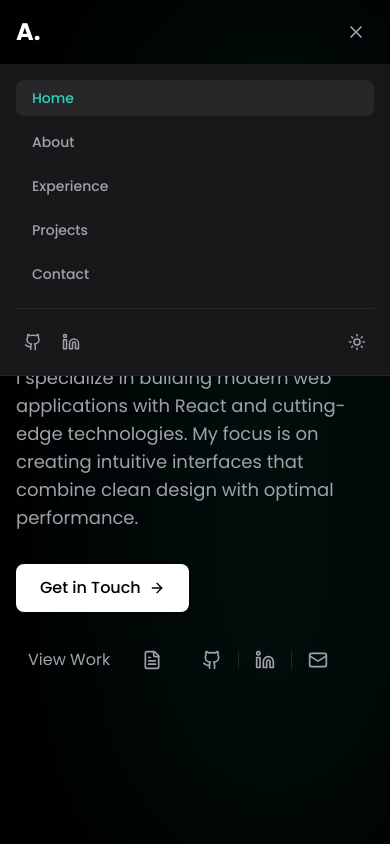
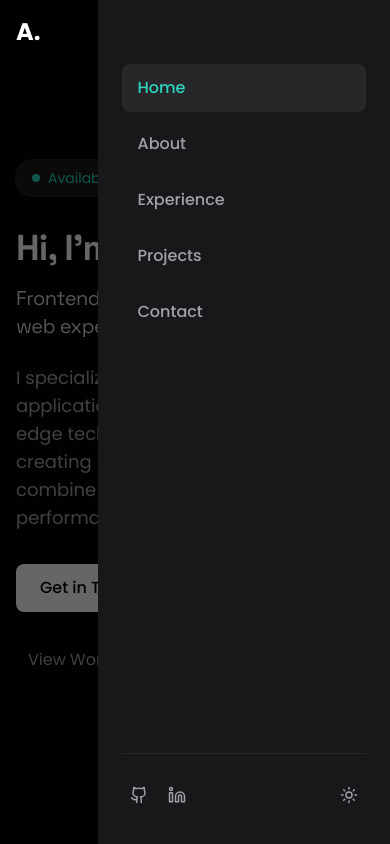
Before and after one commit to aashusoni22/Aashutosh-dev-porfolio, a React (Vite) app: page / in a window 390 px wide. Both pictures are taken after a click on the button 356 px from the left and 32 px from the top of the page. Shown: the top 844 px of the page. Built offline with nearby package versions, Linux system fonts and the light colour scheme.

Commit message:
mobile nav fixed

```diff
--- a/src/components/layout/Navbar.jsx
+++ b/src/components/layout/Navbar.jsx
@@ -27,28 +27,89 @@ const Navbar = () => {
   const { theme, setTheme } = useContext(ThemeContext);
   const isDarkMode = theme === "dark";
 
+  // Handle scroll events and section detection
   useEffect(() => {
     const handleScroll = () => {
       setIsScrolled(window.scrollY > 20);
-      const sections = navItems.map((item) => item.href.substring(1));
-      const current = sections.find((section) => {
-        const element = document.getElementById(section);
-        if (element) {
-          const rect = element.getBoundingClientRect();
-          return rect.top <= 100 && rect.bottom >= 100;
+
+      // Get all sections
+      const sectionElements = navItems.map((item) => ({
+        id: item.href.substring(1),
+        element: document.getElementById(item.href.substring(1)),
+      }));
+
+      // Find the current section
+      let currentSection = null;
+      const scrollPosition = window.scrollY + 100; // Offset for header
+
+      for (const { id, element } of sectionElements) {
+        if (!element) continue;
+
+        const offsetTop = element.offsetTop;
+        const offsetBottom = offsetTop + element.offsetHeight;
+
+        if (scrollPosition >= offsetTop && scrollPosition < offsetBottom) {
+          currentSection = id;
+          break;
         }
-        return false;
-      });
-      if (current) setActiveSection(current);
+      }
+
+      if (currentSection) {
+        setActiveSection(currentSection);
+      }
     };
 
     window.addEventListener("scroll", handleScroll);
+    handleScroll(); // Initial check
     return () => window.removeEventListener("scroll", handleScroll);
   }, []);
 
+  // Handle mobile menu scroll lock
+  useEffect(() => {
+    if (isMobileMenuOpen) {
+      document.body.style.overflow = "hidden";
+    } else {
+      document.body.style.overflow = "";
+    }
+    return () => {
+      document.body.style.overflow = "";
+    };
+  }, [isMobileMenuOpen]);
+
+  // Handle link clicks
+  const handleNavClick = (e, href) => {
+    e.preventDefault();
+    const targetId = href.substring(1);
+    const targetElement = document.getElementById(targetId);
+
+    if (targetElement) {
+      const headerOffset = 80; // Height of your fixed header
+      const elementPosition = targetElement.getBoundingClientRect().top;
+      const offsetPosition =
+        elementPosition + window.pageYOffset - headerOffset;
+
+      if (isMobileMenuOpen) {
+        setIsMobileMenuOpen(false);
+        // Wait for mobile menu animation to complete
+        setTimeout(() => {
+          window.scrollTo({
+            top: offsetPosition,
+            behavior: "smooth",
+          });
+        }, 300);
+      } else {
+        window.scrollTo({
+          top: offsetPosition,
+          behavior: "smooth",
+        });
+      }
+    }
+  };
+
   return (
+    <>
       <header
-      className={`fixed top-0 left-0 right-0 z-50 transition-[background-color,border-color] duration-200
+        className={`fixed top-0 left-0 right-0 z-50 transition-all duration-200
           ${
             isScrolled
               ? isDarkMode
@@ -62,6 +123,7 @@ const Navbar = () => {
             {/* Logo */}
             <a
               href="#home"
+              onClick={(e) => handleNavClick(e, "#home")}
               className={`text-2xl font-bold transition-colors ${
                 isDarkMode ? "text-white" : "text-zinc-900"
               }`}
@@ -75,6 +137,7 @@ const Navbar = () => {
                 <a
                   key={item.href}
                   href={item.href}
+                  onClick={(e) => handleNavClick(e, item.href)}
                   className={`relative text-sm font-medium transition-colors duration-200 ${
                     activeSection === item.href.substring(1)
                       ? isDarkMode
@@ -92,14 +155,18 @@ const Navbar = () => {
                       className={`absolute -bottom-1 left-0 w-full h-0.5 ${
                         isDarkMode ? "bg-teal-400" : "bg-teal-600"
                       }`}
-                    transition={{ type: "spring", bounce: 0.2, duration: 0.6 }}
+                      transition={{
+                        type: "spring",
+                        bounce: 0.2,
+                        duration: 0.6,
+                      }}
                     />
                   )}
                 </a>
               ))}
             </div>
 
-          {/* Desktop: Social Links & Theme Toggle */}
+            {/* Desktop Social Links & Theme Toggle */}
             <div className="hidden md:flex items-center space-x-4">
               {socialLinks.map(({ icon: Icon, href, label }) => (
                 <a
@@ -140,40 +207,58 @@ const Navbar = () => {
                   : "text-zinc-600 hover:text-zinc-900 hover:bg-zinc-100"
               }`}
               aria-label="Toggle mobile menu"
+              aria-expanded={isMobileMenuOpen}
+            >
+              <motion.div
+                animate={{ rotate: isMobileMenuOpen ? 90 : 0 }}
+                transition={{ duration: 0.2 }}
               >
                 {isMobileMenuOpen ? <X size={20} /> : <Menu size={20} />}
+              </motion.div>
             </button>
           </div>
         </nav>
+      </header>
 
-      {/* Mobile Menu */}
+      {/* Mobile Menu - Positioned relative to viewport */}
       <AnimatePresence>
         {isMobileMenuOpen && (
+          <>
+            {/* Backdrop */}
             <motion.div
-            initial={{ opacity: 0, height: 0 }}
-            animate={{ opacity: 1, height: "auto" }}
-            exit={{ opacity: 0, height: 0 }}
+              initial={{ opacity: 0 }}
+              animate={{ opacity: 1 }}
+              exit={{ opacity: 0 }}
               transition={{ duration: 0.2 }}
-            className={`border-b md:hidden overflow-hidden ${
-              isDarkMode
-                ? "bg-zinc-900 border-zinc-800"
-                : "bg-white border-zinc-200"
+              className="fixed inset-0 bg-black/60 z-40 md:hidden"
+              onClick={() => setIsMobileMenuOpen(false)}
+            />
+
+            {/* Mobile Menu Panel */}
+            <motion.div
+              initial={{ x: "100%" }}
+              animate={{ x: 0 }}
+              exit={{ x: "100%" }}
+              transition={{ type: "spring", bounce: 0, duration: 0.4 }}
+              className={`fixed right-0 top-0 bottom-0 w-3/4 max-w-sm z-50 md:hidden ${
+                isDarkMode ? "bg-zinc-900" : "bg-white"
               }`}
             >
-            <div className="max-w-6xl mx-auto px-4 sm:px-6 lg:px-8 py-4">
-              <div className="grid gap-2">
+              <div className="h-full overflow-y-auto">
+                <div className="p-6 pb-8">
+                  <div className="pt-10 space-y-2">
                     {navItems.map((item) => (
                       <a
                         key={item.href}
                         href={item.href}
-                    onClick={() => setIsMobileMenuOpen(false)}
-                    className={`px-4 py-2 rounded-lg text-sm font-medium transition-colors ${
+                        onClick={(e) => handleNavClick(e, item.href)}
+                        className={`block px-4 py-3 rounded-lg text-base font-medium transition-colors ${
                           activeSection === item.href.substring(1)
                             ? isDarkMode
                               ? "bg-zinc-800 text-teal-400"
                               : "bg-zinc-100 text-teal-600"
                             : isDarkMode
-                        ? "text-zinc-400 hover:bg-zinc-800 hover:text-white"
+                            ? "text-zinc-400 hover:bg-zinc-800/50 hover:text-white"
                             : "text-zinc-600 hover:bg-zinc-100 hover:text-zinc-900"
                         }`}
                       >
@@ -182,7 +267,7 @@ const Navbar = () => {
                     ))}
                   </div>
 
-              <div className="mt-4 pt-4 border-t border-zinc-200 dark:border-zinc-800">
+                  <div className="absolute bottom-8 left-6 right-6 pt-6 border-t border-zinc-200 dark:border-zinc-800">
                     <div className="flex items-center justify-between">
                       <div className="flex space-x-1">
                         {socialLinks.map(({ icon: Icon, href, label }) => (
@@ -203,10 +288,7 @@ const Navbar = () => {
                         ))}
                       </div>
                       <button
-                    onClick={() => {
-                      setTheme(isDarkMode ? "light" : "dark");
-                      setIsMobileMenuOpen(false);
-                    }}
+                        onClick={() => setTheme(isDarkMode ? "light" : "dark")}
                         className={`p-2 rounded-lg transition-colors ${
                           isDarkMode
                             ? "text-zinc-400 hover:text-white hover:bg-zinc-800"
@@ -219,10 +301,12 @@ const Navbar = () => {
                     </div>
                   </div>
                 </div>
+              </div>
             </motion.div>
+          </>
         )}
       </AnimatePresence>
-    </header>
+    </>
   );
 };
 
```
Lines whose indentation alone changed are shown as unchanged.
